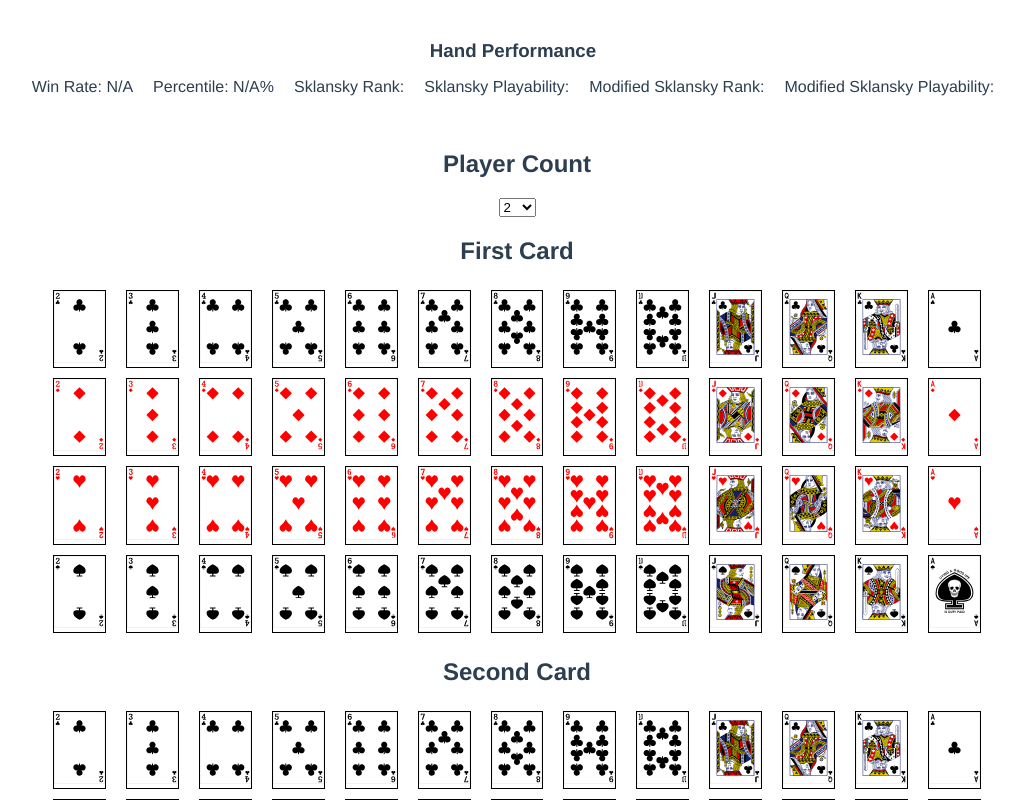
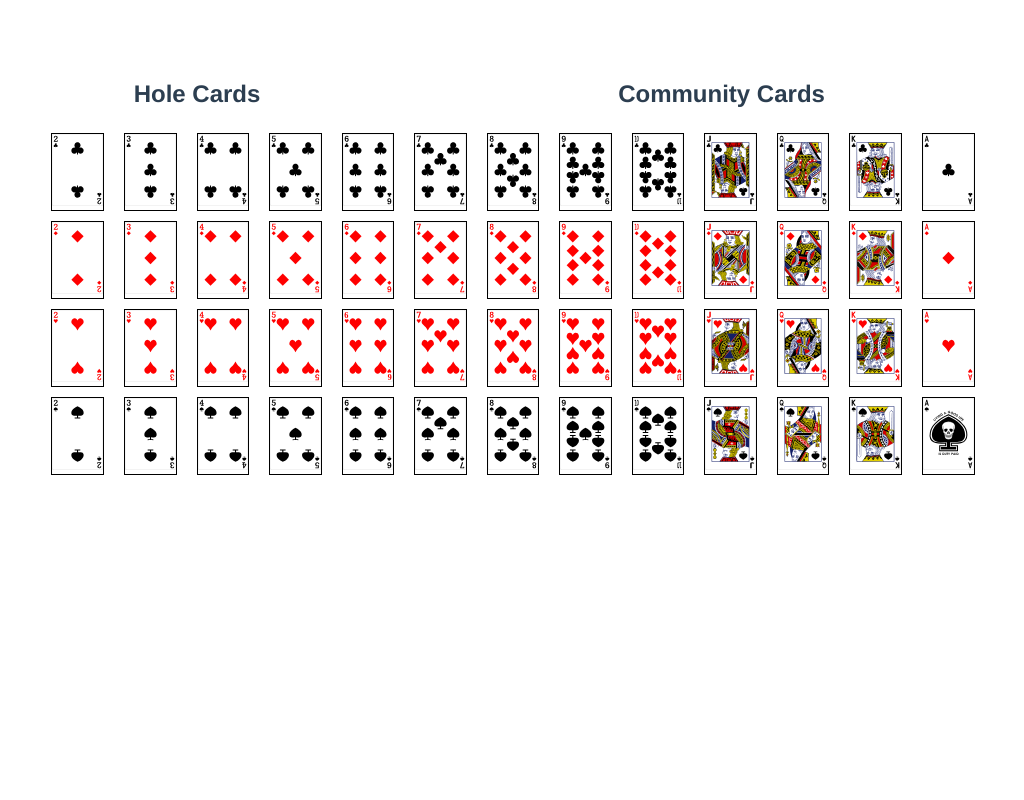
Before and after one commit to amarkules1/texas-holdem-dashboard, a Vue app in the folder texas-holdem-frontend/: page / in a window 1280 px wide. Shown: the whole page, without its empty margins (127-1151 px from the left). Built offline with nearby package versions, Linux system fonts and the light colour scheme.

Commit message:
add hole and comm card display to new UI

```diff
--- a/texas-holdem-frontend/src/App.vue
+++ b/texas-holdem-frontend/src/App.vue
@@ -1,18 +1,18 @@
 <template>
   <!-- <img alt="Vue logo" src="./assets/logo.png"> -->
-  <HoleCards/>
-  <!-- <CardStatsContainer/> -->
+  <!-- <HoleCards/> -->
+  <CardStatsContainer/>
 </template>
 
 <script>
-import HoleCards from './components/HoleCards.vue'
-// import CardStatsContainer from './components/CardStatsContainer.vue'
+// import HoleCards from './components/HoleCards.vue'
+import CardStatsContainer from './components/CardStatsContainer.vue'
 
 export default {
   name: 'App',
   components: {
-    HoleCards
-    // CardStatsContainer
+    // HoleCards
+    CardStatsContainer
   }
 }
 </script>
--- a/texas-holdem-frontend/src/components/CardStatsContainer.vue
+++ b/texas-holdem-frontend/src/components/CardStatsContainer.vue
@@ -1,11 +1,5 @@
 <template>
-    <div class="cardsDisplay">
-        <div class="cards">
-            <div v-for="card in cards" :key="card.rank + card.suit" class="card">
-                <img class="cardImage" :src="require(`../assets/cards/${card.suit}_${card.rank}.svg`)" alt="card" />
-            </div>
-        </div>
-    </div>
+    <SelectedCards :holeCards="holeCards" :communityCards="communityCards" />
     <div class="cardSelectionHolder">
         <CardSelector :disabledCards="cards" @selectCard="(rank, suit) => selectCard(rank, suit)" />
     </div>
@@ -13,11 +7,13 @@
 
 <script>
 import CardSelector from './CardSelector.vue'
+import SelectedCards from './SelectedCards.vue'
 
 export default {
     name: 'CardStatsContainer',
     components: {
-        CardSelector
+        CardSelector,
+        SelectedCards
     },
     data() {
         return {
--- /dev/null
+++ b/texas-holdem-frontend/src/components/SelectedCards.vue
@@ -0,0 +1,62 @@
+<template>
+    <div class="cardsDisplay">
+        <div class="cards">
+            <div class="holeCards">
+                <h2>Hole Cards</h2>
+                <div v-for="card in holeCards" :key="card.rank + card.suit" class="card">
+                    <img class="cardImage" :src="require(`../assets/cards/${card.suit}_${card.rank}.svg`)" alt="card" />
+                </div>
+            </div>
+            <div class="communityCards">
+                <h2>Community Cards</h2>
+                <div v-for="card in communityCards" :key="card.rank + card.suit" class="card">
+                    <img class="cardImage" :src="require(`../assets/cards/${card.suit}_${card.rank}.svg`)" alt="card" />
+                </div>
+            </div>
+        </div>
+    </div>
+</template>
+
+<script>
+
+export default {
+    name: 'SelectedCards',
+    props: {
+        "holeCards": {
+            type: Array,
+            default: () => []
+        },
+        "communityCards": {
+            type: Array,
+            default: () => []
+        }
+    },
+}
+</script>
+
+<style scoped>
+.card {
+    display: inline-block;
+    margin: 5px 10px;
+    width: 125px;
+}
+
+.cardDisplay {
+    display: flex;
+    justify-content: center;
+}
+
+.cardImage {
+    width: 100%;
+}
+
+.holeCards {
+    display: inline-block;
+    width: 33%;
+}
+
+.communityCards {
+    display: inline-block;
+    width: 50%;
+}
+</style>
```
Also changed, not shown: 12 other files (tests, documents, lock files or other folders).
